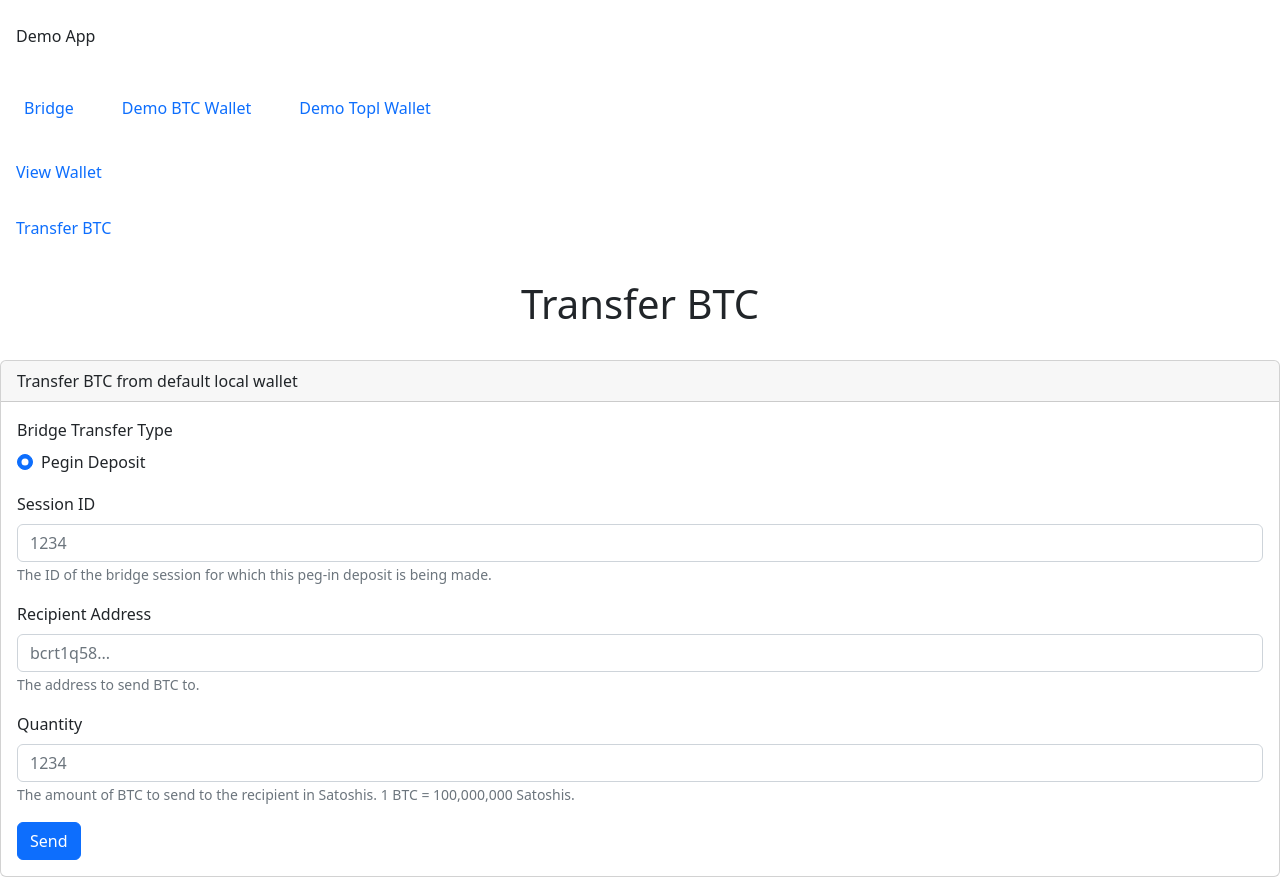
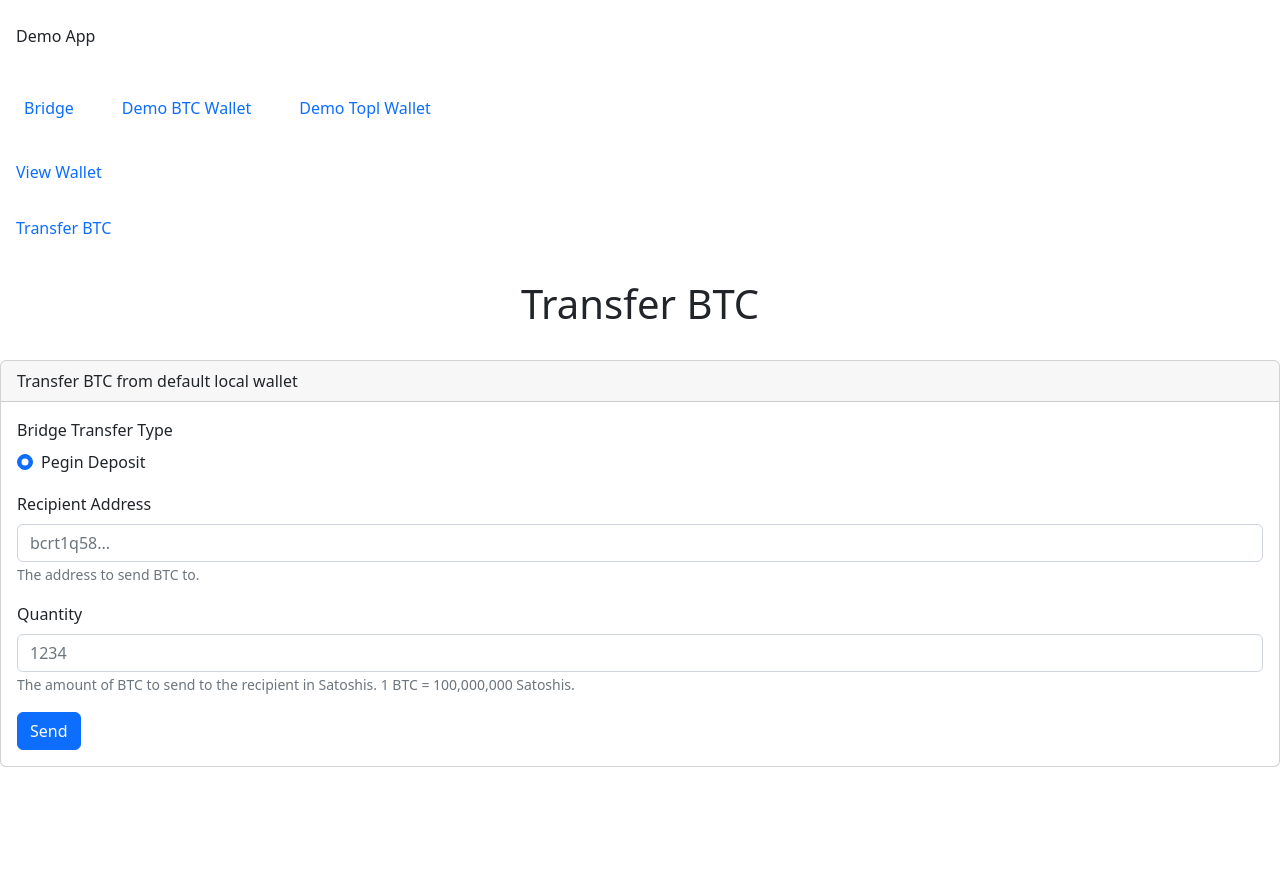
Before and after one commit to Topl/demo-btc-wallet, a React (Vite) app in the folder demo-ui/: page / in a window 1280 px wide. After the commit the page ends 800 px from the top, so only its background shows below. Built offline with nearby package versions, Linux system fonts and the light colour scheme.

Commit message:
Rebase.. initial draft

```diff
--- a/demo-ui/src/services/submitTransfer.ts
+++ b/demo-ui/src/services/submitTransfer.ts
@@ -3,13 +3,7 @@ import axios from "axios"
 interface TransferData {
     fromWallet: string
     toAddress: string
-    quantity: bigint,
-    transferType: String,
-    pegInOptions?: PegInOptions
-}
-
-interface PegInOptions {
-    sessionId: String
+    quantity: bigint
 }
 
 const submitTransfer = async (data: TransferData) => {
--- a/demo-ui/src/views/Transfer.tsx
+++ b/demo-ui/src/views/Transfer.tsx
@@ -14,27 +14,13 @@ const handleSubmit: FormEventHandler<HTMLFormElement> = event => {
   toast.promise(submitTransfer({
     fromWallet: formData.get('fromWallet') as string,
     toAddress: formData.get('toAddress') as string,
-    quantity: BigInt(formData.get('quantity') as string),
-    transferType: formData.get('transferType') as string,
-    pegInOptions: {sessionId: formData.get('sessionId') as string},
+    quantity: BigInt(formData.get('quantity') as string)
   }), {
     pending: "Submitting transfer request...",
     success: "Transfer request submitted successfully",
     error: "Failed to submit transfer request"
   })
   .then(() => form.reset(), () => {})
-}
-
-const PegInOptions: FunctionComponent = () => {
-  return <div>
-    <Form.Group className="mb-3" controlId="sessionId">
-      <Form.Label>Session ID</Form.Label>
-      <Form.Control type="text" placeholder="1234" name='sessionId' required/>
-      <Form.Text className="text-muted">
-        The ID of the bridge session for which this peg-in deposit is being made.
-      </Form.Text>
-    </Form.Group>
-  </div>
 }
 
 const PegOutOptions: FunctionComponent = () => {
@@ -95,7 +81,7 @@ const Transfer: FunctionComponent<WalletProps> =  ({walletName}) => {
             </div>
           </Form.Check>
           {
-            transferType === "peginDeposit" ? <PegInOptions/> : <PegOutOptions/>
+            transferType === "peginDeposit" ? <></> : <PegOutOptions/>
           }
           <Form.Group className="mb-3" controlId="recipientAddress">
             <Form.Label>Recipient Address</Form.Label>
```
Also changed, not shown: 2 other files (tests, documents, lock files or other folders).
